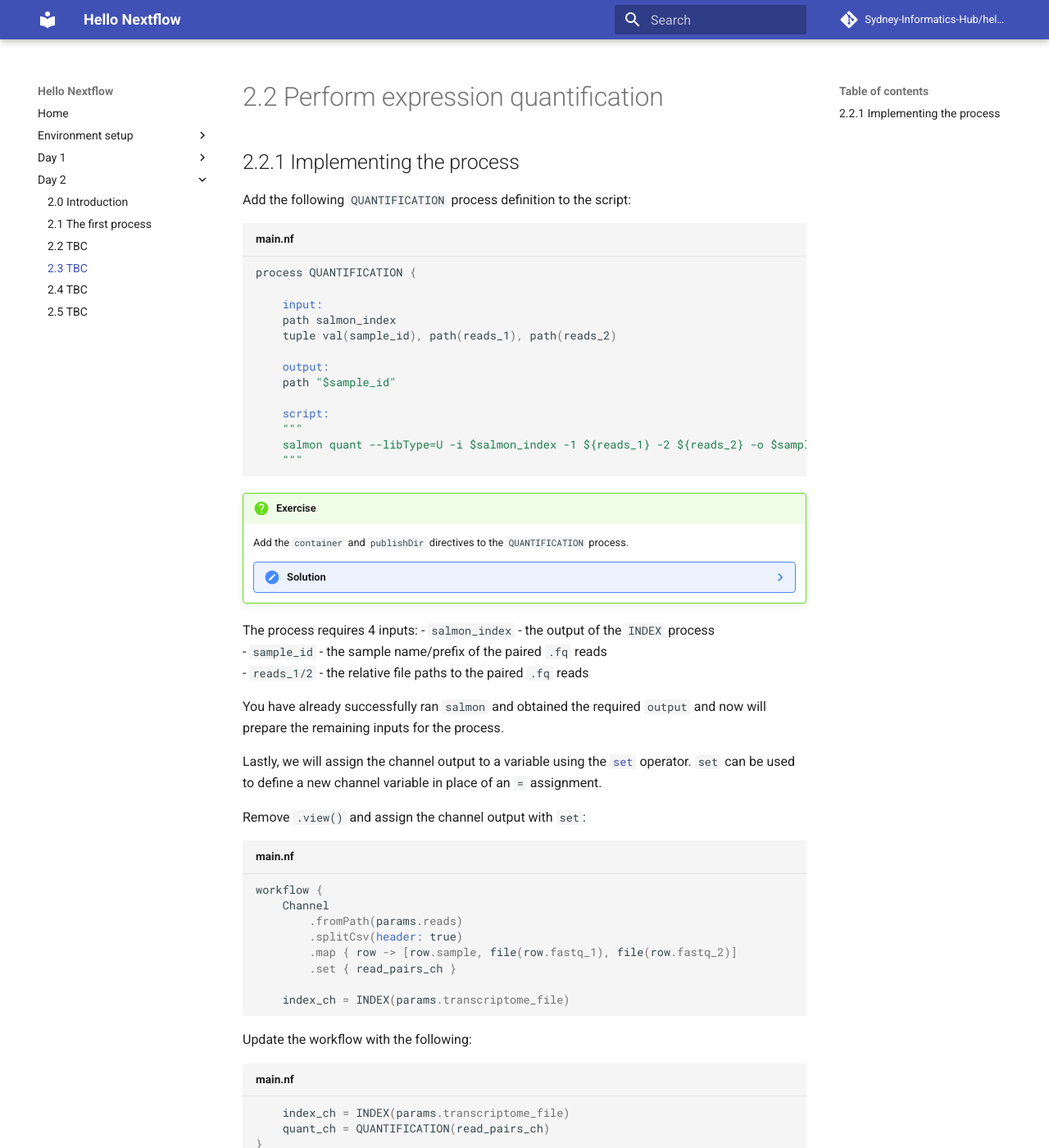
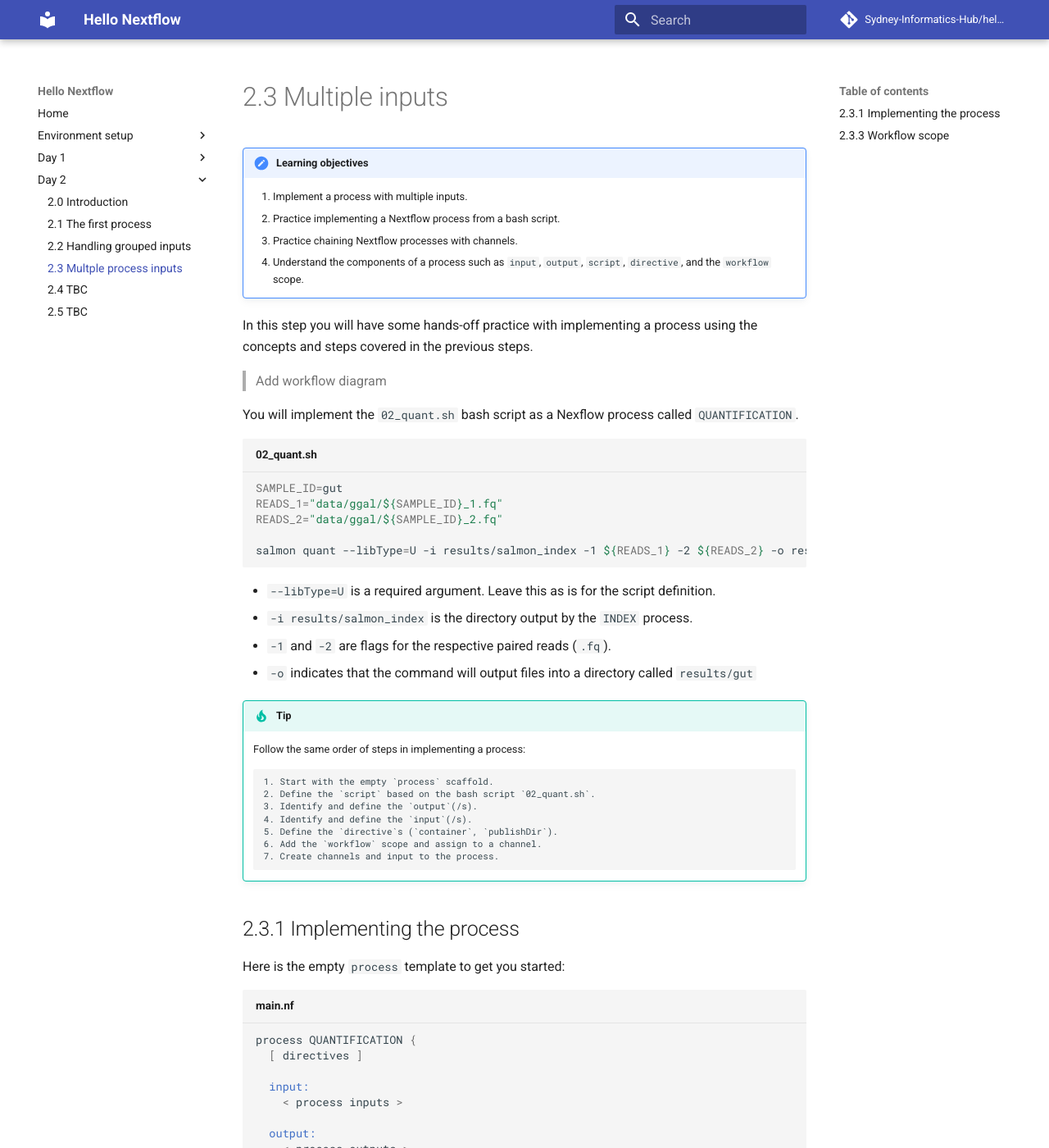
Before and after one commit to Sydney-Informatics-Hub/hello-nextflow, an MkDocs documentation site: the page built from docs/day2/03_quant.md, in a window 1280 px wide and 1400 px high. Shown: the whole window at 82% size. Built offline with MkDocs 1.6.1 and Material for MkDocs 9.7.7, drawn with Linux system fonts in a browser that asks for light colours; comment, search, counter and statistics services are not loaded; some of the changed text lies outside the part shown.

Commit message:
Add 2.3 and rename headers

````diff
--- a/docs/day2/03_quant.md
+++ b/docs/day2/03_quant.md
@@ -1,95 +1,205 @@
-# 2.2 Perform expression quantification
+# 2.3 Multiple inputs
 
-## 2.2.1 Implementing the process
+!!! note "Learning objectives"
 
-Add the following `QUANTIFICATION` process definition to the script:
+    1. Implement a process with multiple inputs.
+    2. Practice implementing a Nextflow process from a bash script.
+    3. Practice chaining Nextflow processes with channels.
+    4. Understand the components of a process such as `input`, `output`,
+    `script`, `directive`, and the `workflow` scope.
+
+In this step you will have some hands-off practice with implementing a process
+using the concepts and steps covered in the previous steps.
+
+> Add workflow diagram
+
+You will implement the `02_quant.sh` bash script as a Nexflow process called
+`QUANTIFICATION`.
+
+```bash title="02_quant.sh"
+SAMPLE_ID=gut
+READS_1="data/ggal/${SAMPLE_ID}_1.fq"
+READS_2="data/ggal/${SAMPLE_ID}_2.fq"
+
+salmon quant --libType=U -i results/salmon_index -1 ${READS_1} -2 ${READS_2} -o results/${SAMPLE_ID}
+```
+
+- `--libType=U` is a required argument. Leave this as is for the script definition.
+- `-i results/salmon_index` is the directory output by the `INDEX` process.
+- `-1` and `-2` are flags for the respective paired reads (`.fq`).
+- `-o` indicates that the command will output files into a directory called `results/gut`
+
+!!! Tip
+
+    Follow the same order of steps in implementing a process:
+
+        1. Start with the empty `process` scaffold.
+        2. Define the `script` based on the bash script `02_quant.sh`.
+        3. Identify and define the `output`(/s).
+        4. Identify and define the `input`(/s).
+        5. Define the `directive`s (`container`, `publishDir`).
+        6. Add the `workflow` scope and assign to a channel.
+        7. Create channels and input to the process.
+
+## 2.3.1 Implementing the process
+
+Here is the empty `process` template to get you started:
 
 ```groovy title="main.nf"
 process QUANTIFICATION {
+  [ directives ]
 
-    input:
-    path salmon_index
-    tuple val(sample_id), path(reads_1), path(reads_2)
+  input:
+    < process inputs >
 
-    output:
-    path "$sample_id"
+  output:
+    < process outputs >
 
-    script:
-    """
-    salmon quant --libType=U -i $salmon_index -1 ${reads_1} -2 ${reads_2} -o $sample_id
-    """
+  script:
+  """
+    < script to be executed >
+  """
+}
 ```
 
 !!! question "Exercise"
 
-    Add the `container` and `publishDir` directives to the `QUANTIFICATION` process.
+    Add the `script` definition. Remember to convert hardcoded paths and bash
+    variables to Nextflow `process` variables.
+
+    ??? note "Solution"
+
+        ```groovy title="main.nf"
+        process QUANTIFICATION {
+          [ directives ]
+
+          input:
+            < process inputs >
+
+          output:
+            < process outputs >
+
+          script:
+          """
+          salmon quant --libType=U -i $salmon_index -1 $reads_1 -2 $reads_2 -o $sample_id
+          """
+        }
+        ```
+
+!!! question "Exercise"
+
+    Define the `output` definition.
+
+    ??? tip "Hint"
+
+        The `output` is a folder of `$sample_id`.
+
+    ??? note "Solution"
+
+        ```groovy title="main.nf"
+        process QUANTIFICATION {
+          [ directives ]
+
+          input:
+            < process inputs >
+
+          output:
+          path "$sample_id"
+
+          script:
+          """
+          salmon quant --libType=U -i $salmon_index -1 $reads_1 -2 $reads_2 -o $sample_id
+          """
+        }
+        ```
+
+!!! question "Exercise"
+
+    Define the process inputs for: `$salmon_index`, `$reads_1`, `$reads_2`, and
+    `$sample_id`
+
+    ??? tip "Hint"
+
+        Define `$sample_id`, `$reads_1`, and `$reads_2` as a tuple.
+        Define `$salmon_index` as a separate input.
+
+    ??? note "Solution"
+
+        ```groovy title="main.nf"
+        process QUANTIFICATION {
+          [ directives ]
+
+          input:
+          path salmon_index
+          tuple val(sample_id), path(reads_1), path(reads_2)
+
+          output:
+          path "$sample_id"
+
+          script:
+          """
+          salmon quant --libType=U -i $salmon_index -1 $reads_1 -2 $reads_2 -o $sample_id
+          """
+        }
+        ```
+
+!!! question "Exercise"
+
+    Add the `container` and `publishDir` directives to the `QUANTIFICATION` process. The container is the same as the `INDEX` process.
+
     ??? note "Solution"
 
         ```groovy title="main.nf"
         process QUANTIFICATION {
 
-            container "quay.io/biocontainers/salmon:1.10.1--h7e5ed60_0"
-            publishDir params.outdir, mode: 'copy'
+          container "quay.io/biocontainers/salmon:1.10.1--h7e5ed60_0"
+          publishDir params.outdir, mode: 'copy'
 
-            input:
+          input:
+          path salmon_index
+          tuple val(sample_id), path(reads_1), path(reads_2)
+
+          output:
+          path "$sample_id"
+
+          script:
+          """
+          salmon quant --libType=U -i $salmon_index -1 $reads_1 -2 $reads_2 -o $sample_id
+          """
+        }
         ```
 
-The process requires 4 inputs:
-- `salmon_index` - the output of the `INDEX` process
-- `sample_id` - the sample name/prefix of the paired `.fq` reads
-- `reads_1/2` - the relative file paths to the paired `.fq` reads
+## 2.3.3 Workflow scope
 
-You have already successfully ran `salmon` and obtained the required `output`
-and now will prepare the remaining inputs for the process.
+!!! question "Exercise"
 
-Lastly, we will assign the channel output to a variable using the
-[`set`](https://www.nextflow.io/docs/latest/operator.html#set) operator. `set`
-can be used to define a new channel variable in place of an `=` assignment.
+    Add `QUANTIFICATION` to the workflow scope, add the inputs, and assign it
+    to a channel called `quant_ch`.
 
-Remove `.view()` and assign the channel output with `set`:
+    ??? note "Solution"
 
-```groovy title="main.nf"
-workflow {
-    Channel
-        .fromPath(params.reads)
-        .splitCsv(header: true)
-        .map { row -> [row.sample, file(row.fastq_1), file(row.fastq_2)]
-        .set { read_pairs_ch }
-
-    index_ch = INDEX(params.transcriptome_file)
-```
-
-Update the workflow with the following:
-
-```groovy title="main.nf"
-    index_ch = INDEX(params.transcriptome_file)
-    quant_ch = QUANTIFICATION(read_pairs_ch)
-}
-```
+    ```groovy title="main.nf"
+            fastq_ch = INDEX(params.transcriptome_file)
+            quant_ch = QUANTIFICATION(index_ch, read_pairs_ch)
+    }
+    ```
 
 Run the workflow:
 ```bash
-nextflow run main.nf
+nextflow run main.nf -resume
 ```
+
+> Update output
 
 ```console title="Output"
 Launching `main.nf` [shrivelled_cuvier] DSL2 - revision: 4781bf6c41
 
 executor >  local (2)
 [35/05252c] INDEX              | 1 of 1 ✔
-[dc/b8763a] QUANTIFICATION (1) | 1 of 1 ✔
+[dc/b8763a] FASTQC (1)         | 1 of 1 ✔
+[e3/a9392n] QUANTIFICATION (1) | 1 of 1 ✔
 
 ```
-
-!!! question "Exercise"
-
-    What is the name of the directory that was output by `QUANTIFICATION`?
-
-    ??? note "Solution"
-
-    `gut` or `results/gut`
-
-> Mention output, cache, resume
 
 !!! abstract "Summary"
 
@@ -98,5 +208,3 @@ executor >  local (2)
         1. How to
         1. How to
         1. How to
-        1. How to
-        1. How to
--- a/mkdocs.yml
+++ b/mkdocs.yml
@@ -18,8 +18,8 @@ nav:
   - Day 2:
     - 2.0 Introduction: day2/00_intro.md
     - 2.1 The first process: day2/01_salmon_idx.md
-    - 2.2 TBC: day2/02_fastqc.md
-    - 2.3 TBC: day2/03_quant.md
+    - 2.2 Handling grouped inputs: day2/02_fastqc.md
+    - 2.3 Multple process inputs: day2/03_quant.md
     - 2.4 TBC: day2/04_multiqc.md
     - 2.5 TBC: day2/05_scale.md
 
````
Also changed, not shown: docs/day2/02_fastqc.md (+1 -1 lines), docs/day2/04_multiqc.md (+1 -5 lines), docs/day2/05_scale.md (+38 -0 lines), 1 other file.
